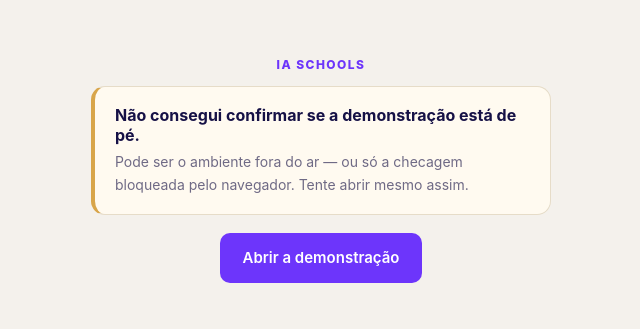
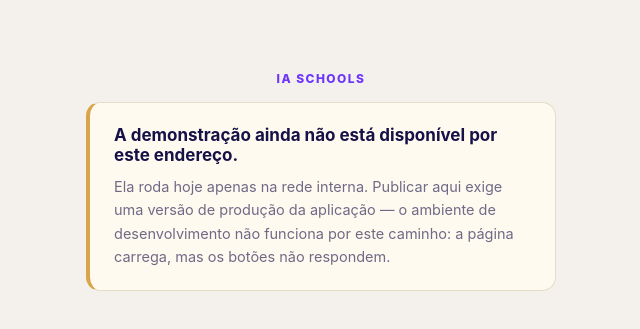
Before and after one commit to IASchools/LPS, a website: page public/preview/index.html in a window 1280 px wide. Shown: the part 219-548 px from the top of the page, without its empty margins (319-959 px from the left). Drawn offline with Linux system fonts and the light colour scheme; no server answers.

Commit message:
/preview para de redirecionar: pelo tunel o app nao hidrata

```diff
--- a/public/preview/index.html
+++ b/public/preview/index.html
@@ -6,16 +6,17 @@
 <meta name="robots" content="noindex, nofollow" />
 <title>IA Schools — Demonstração</title>
 <!--
-  Porta de entrada da demonstração.
+  O redirecionamento foi removido em 17/08/2026, no dia do workshop.
 
-  Mesmo padrão já usado em /ia: esta página é estática (o Worker das LPs só
-  serve arquivo) e a aplicação roda no executor, alcançada por túnel.
+  Motivo, medido no navegador: servido pelo túnel, o app não hidratava. Os 26
+  pacotes chegavam com 200, mas nenhum handler era ligado e o login não respondia
+  ao clique — é o servidor de DESENVOLVIMENTO do Next, que depende de um
+  WebSocket que não sobrevive ao túnel. Mandar alguém para lá era entregar uma
+  tela morta.
 
-  Diferença: em vez de redirecionar às cegas, ela CONFERE se a demonstração
-  responde antes de mandar a pessoa para lá. Um link que cai numa página morta
-  é pior do que um aviso honesto.
-
-  Se a URL do túnel mudar, troque DEMO_URL abaixo e publique de novo.
+  Para reativar: subir a aplicação em modo de produção (next build + next start),
+  com AUTH_SESSION_SECRET e um provedor de IA alcançável, e então devolver o
+  redirecionamento.
 -->
 <style>
   :root { color-scheme: light; }
@@ -26,77 +27,24 @@
     font-family: -apple-system, BlinkMacSystemFont, "Segoe UI", Roboto, Helvetica, Arial, sans-serif;
     padding: 24px;
   }
-  main { max-width: 460px; text-align: center; }
-  .marca { color: #6d35fb; font-size: 12px; font-weight: 800; letter-spacing: .12em; margin-bottom: 14px; }
-  h1 { font-size: clamp(24px, 5vw, 32px); letter-spacing: -.02em; line-height: 1.15; margin: 0 0 10px; }
-  p { color: #6f6a85; font-size: 15px; line-height: 1.6; margin: 0 0 22px; }
-  .pontos { display: inline-flex; gap: 6px; }
-  .pontos i { animation: pulsa 1.1s ease-in-out infinite; background: #6d35fb; border-radius: 50%; display: block; height: 8px; width: 8px; }
-  .pontos i:nth-child(2) { animation-delay: .15s; }
-  .pontos i:nth-child(3) { animation-delay: .3s; }
-  @keyframes pulsa { 0%, 100% { opacity: .25; transform: translateY(0); } 50% { opacity: 1; transform: translateY(-3px); } }
-  a.botao {
-    background: #6d35fb; border-radius: 10px; color: #fff; display: inline-block;
-    font-size: 15px; font-weight: 600; padding: 13px 22px; text-decoration: none;
-  }
-  .aviso { background: #fffaf0; border: 1px solid #e6dcc8; border-left: 4px solid #d8a54a; border-radius: 14px; padding: 18px 20px; text-align: left; }
-  .aviso strong { display: block; margin-bottom: 6px; }
-  .aviso p { font-size: 14px; margin: 0; }
-  [hidden] { display: none !important; }
+  main { max-width: 470px; }
+  .marca { color: #6d35fb; font-size: 12px; font-weight: 800; letter-spacing: .12em; margin-bottom: 16px; text-align: center; }
+  .aviso { background: #fffaf0; border: 1px solid #e6dcc8; border-left: 4px solid #d8a54a; border-radius: 14px; padding: 22px 24px; }
+  .aviso strong { display: block; font-size: 17px; margin-bottom: 10px; }
+  .aviso p { color: #6f6a85; font-size: 14.5px; line-height: 1.6; margin: 0; }
 </style>
 </head>
 <body>
 <main>
   <div class="marca">IA SCHOOLS</div>
-
-  <div id="conferindo">
-    <h1>Abrindo a demonstração</h1>
-    <p>Conferindo se o ambiente está de pé…</p>
-    <span class="pontos" aria-hidden="true"><i></i><i></i><i></i></span>
-  </div>
-
-  <div id="pronto" hidden>
-    <h1>A demonstração está pronta</h1>
-    <p>Se a página não abrir sozinha, use o botão.</p>
-    <a class="botao" id="entrar" href="#">Abrir a demonstração</a>
-  </div>
-
-  <div id="fora" hidden>
-    <div class="aviso">
-      <strong>Não consegui confirmar se a demonstração está de pé.</strong>
-      <p>Pode ser o ambiente fora do ar — ou só a checagem bloqueada pelo navegador. Tente abrir mesmo assim.</p>
-    </div>
-    <p style="margin-top:18px"><a class="botao" id="entrar-assim-mesmo" href="#">Abrir a demonstração</a></p>
+  <div class="aviso">
+    <strong>A demonstração ainda não está disponível por este endereço.</strong>
+    <p>
+      Ela roda hoje apenas na rede interna. Publicar aqui exige uma versão de
+      produção da aplicação — o ambiente de desenvolvimento não funciona por este
+      caminho: a página carrega, mas os botões não respondem.
+    </p>
   </div>
 </main>
-
-<script>
-  // Trocar aqui se a URL do túnel mudar.
-  var DEMO_URL = "https://always-sit-happened-ultimate.trycloudflare.com";
-
-  document.getElementById("entrar").href = DEMO_URL + "/";
-  document.getElementById("entrar-assim-mesmo").href = DEMO_URL + "/";
-
-  function mostrar(id) {
-    ["conferindo", "pronto", "fora"].forEach(function (secao) {
-      document.getElementById(secao).hidden = secao !== id;
-    });
-  }
-
-  // A checagem é CORTESIA, nunca veredito: ela roda de outra origem e pode ser
-  // barrada pelo navegador mesmo com o ambiente perfeito — foi o que aconteceu
-  // na primeira publicação, e a página declarou "fora do ar" uma demonstração
-  // que estava de pé. Agora qualquer caminho termina com o botão de abrir.
-  var tempo = setTimeout(function () { mostrar("fora"); }, 9000);
-  fetch(DEMO_URL + "/api/health", { cache: "no-store" })
-    .then(function (r) { return r.ok ? r.json() : null; })
-    .then(function (saude) {
-      clearTimeout(tempo);
-      if (!saude) { mostrar("fora"); return; }
-      mostrar("pronto");
-      window.location.replace(DEMO_URL + "/");
-    })
-    .catch(function () { clearTimeout(tempo); mostrar("fora"); });
-</script>
 </body>
 </html>
```
